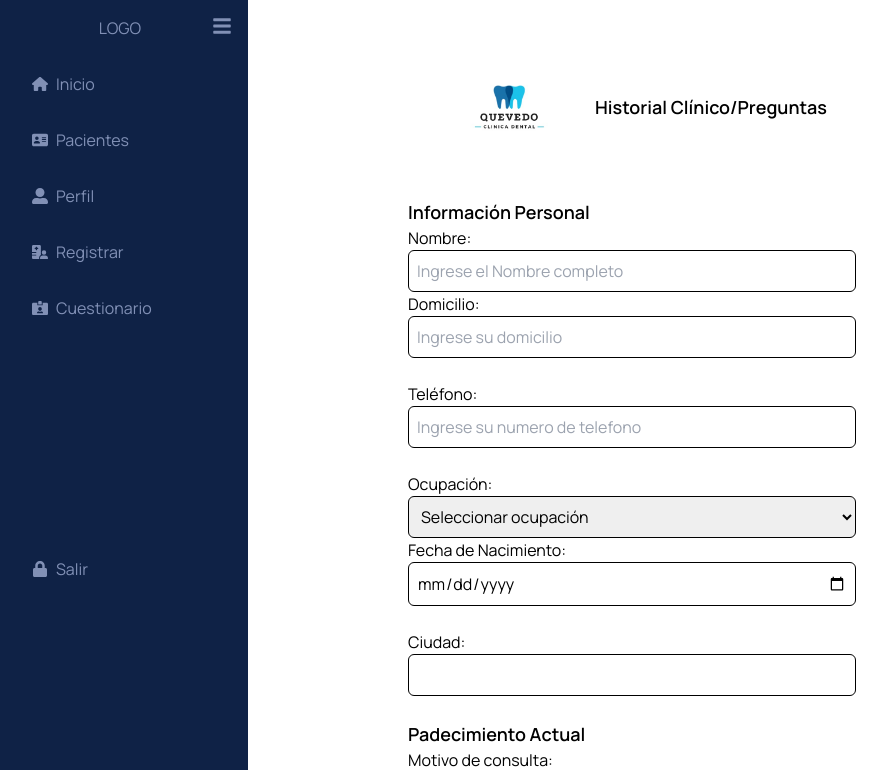
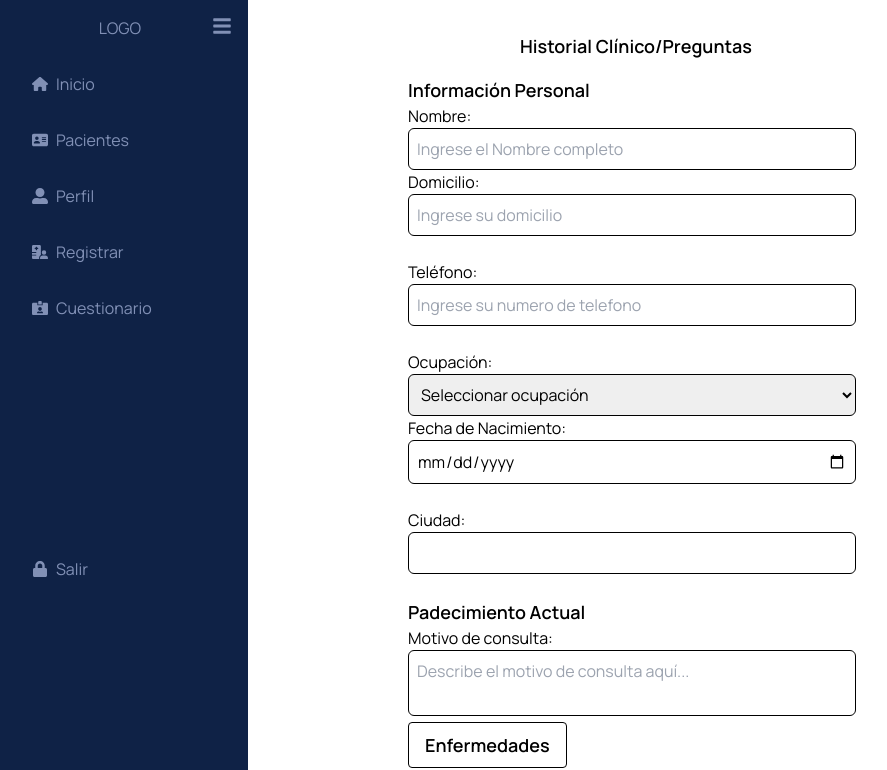
Before and after one commit to QUEVEDODENTAL/quevedo_dental, a Next.js app: page /dashboard/cuestionario in a window 1280 px wide. Shown: the top 770 px of the page, without its empty margins (8-895 px from the left). Built offline with nearby package versions, Linux system fonts and the light colour scheme.

Commit message:
historial

```diff
--- a/src/components/HistorialPreguntas.jsx
+++ b/src/components/HistorialPreguntas.jsx
@@ -259,9 +259,7 @@
   return (
       <div className="max-w-md">
         <div className="flex items-center justify-center mb-4 border-black">
-        <div className="logo-container">
-        <Image src="/assets/logo.jpeg" alt="Logo" width={150} height={100} />
-        </div>
+
           <h2 className="ml-2 text-lg font-semibold ">Historial Clínico/Preguntas</h2>
         </div>
         {currentPage === 1 && (
@@ -397,7 +395,7 @@
                     </div>
                     <div className="form-control" style={{ position: 'relative', width: '100px' }}>
                       <Image
-                      src="/assets/enciaas.jpg" alt="Dentista 2" width={200} height={200} priorityclassName="rounded-full"/>
+                      src="/assets/enciaas.jpg" alt="Dentista 2" width={200} height={200}className="rounded-full"/>
 
                       {coloracionEncias && (
                       <div
```
